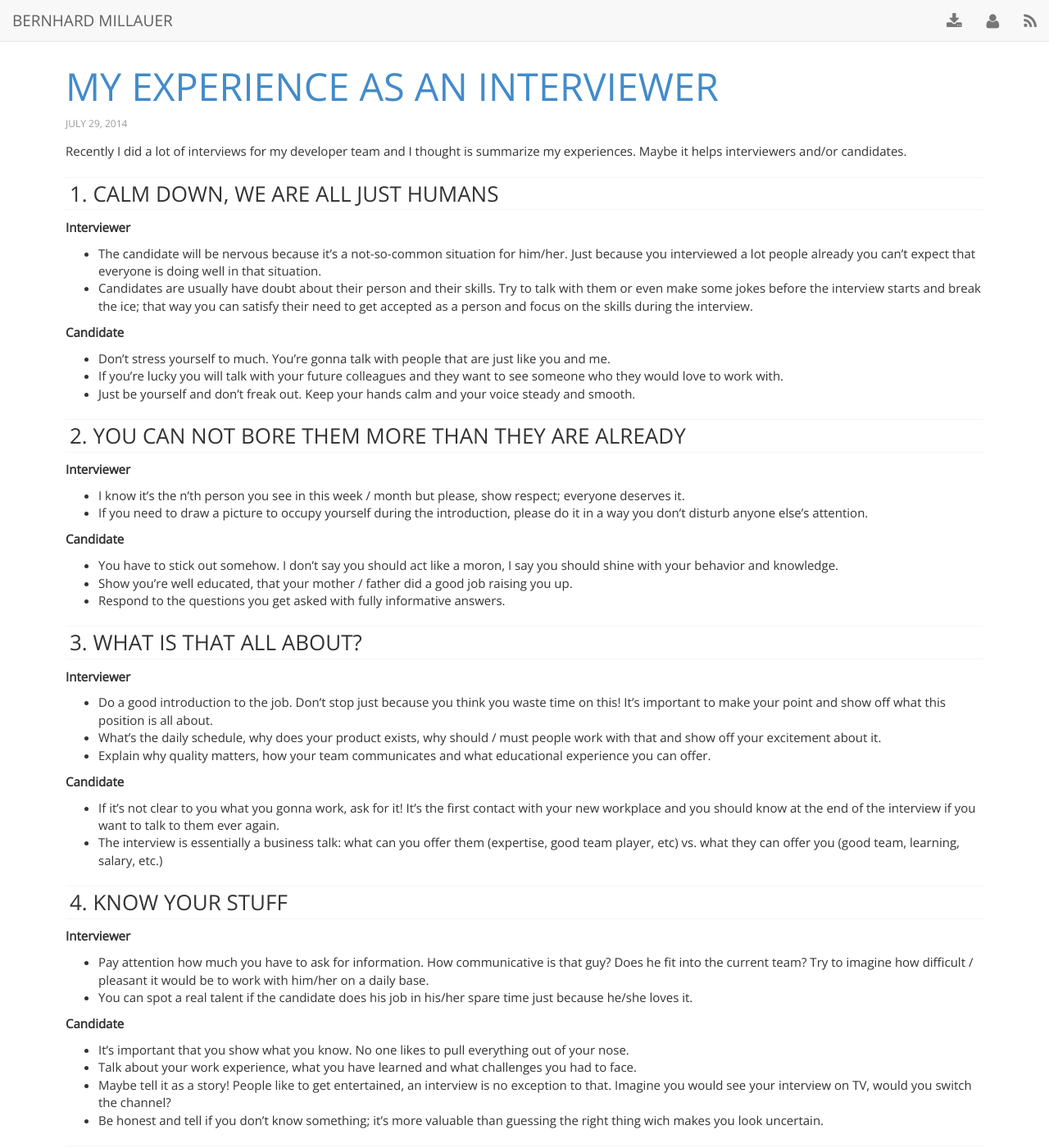
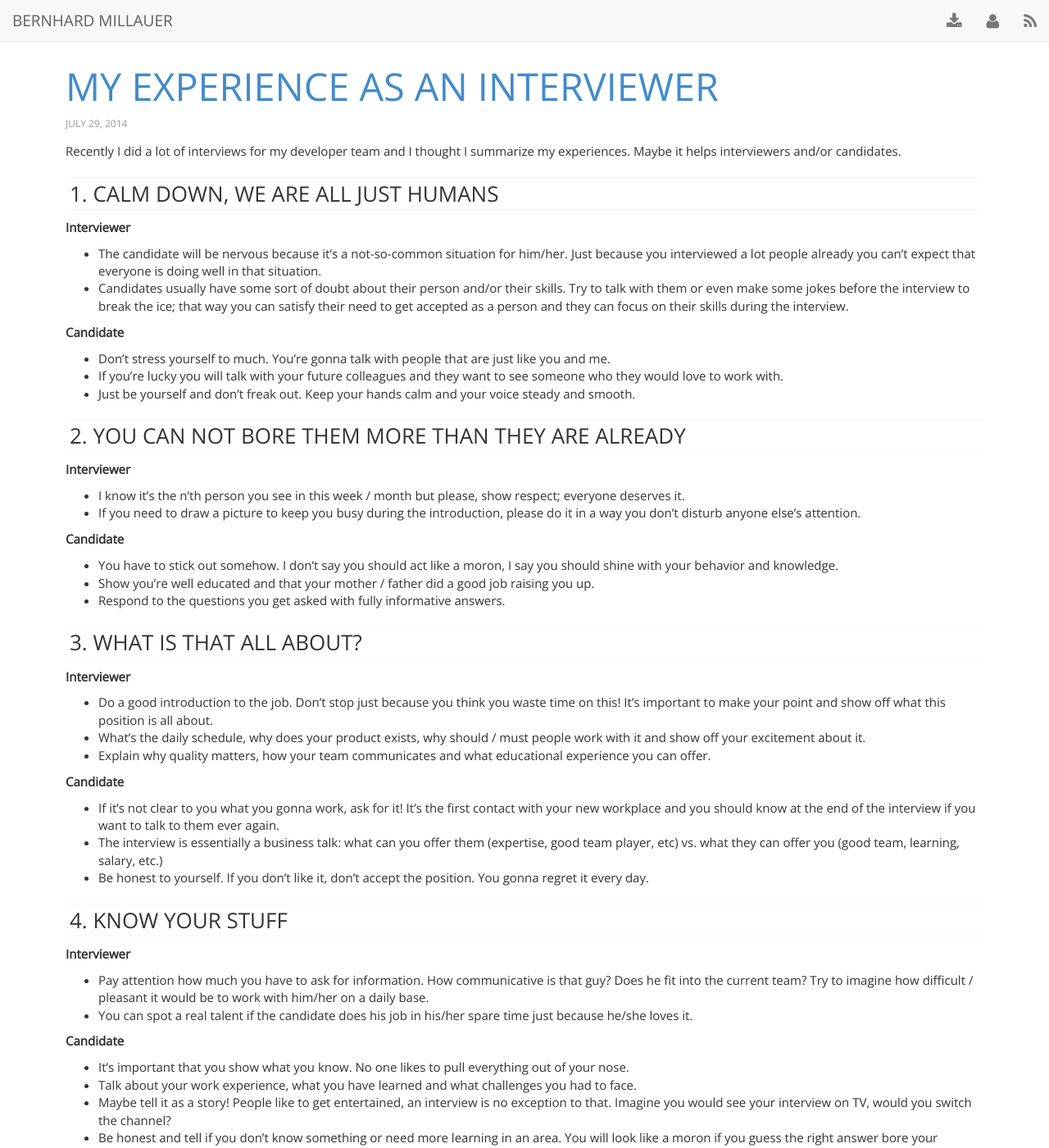
Before and after one commit to SeriousM/seriousm.github.io, a Jekyll site: the page built from _posts/2014-07-29-experience-as-interviewer.md, in a window 1280 px wide and 1400 px high. Shown: the whole window at 82% size. Built offline with Jekyll 4.4.1, drawn with Linux system fonts in a browser that asks for light colours; nearby versions of some CDN libraries; Markdown is read by kramdown in place of the engine named in the settings; comment, search, counter and statistics services are not loaded; some of the changed text lies outside the part shown.

Commit message:
Update 2014-07-29-experience-as-interviewer.md

```diff
--- a/_posts/2014-07-29-experience-as-interviewer.md
+++ b/_posts/2014-07-29-experience-as-interviewer.md
@@ -4,14 +4,14 @@ title:  "My experience as an interviewer"
 date:   2014-07-29 11:54:00
 categories: Work
 ---
-Recently I did a lot of interviews for my developer team and I thought is summarize my experiences. Maybe it helps interviewers and/or candidates.
+Recently I did a lot of interviews for my developer team and I thought I summarize my experiences. Maybe it helps interviewers and/or candidates.
 
 ### 1. Calm down, we are all just humans
 
 **Interviewer**
 
   - The candidate will be nervous because it's a not-so-common situation for him/her. Just because you interviewed a lot people already you can't expect that everyone is doing well in that situation.
-  - Candidates are usually have doubt about their person and their skills. Try to talk with them or even make some jokes before the interview starts and break the ice; that way you can satisfy their need to get accepted as a person and focus on the skills during the interview.
+  - Candidates usually have some sort of doubt about their person and/or their skills. Try to talk with them or even make some jokes before the interview to break the ice; that way you can satisfy their need to get accepted as a person and they can focus on their skills during the interview.
 
 **Candidate**
 
@@ -24,12 +24,12 @@ Recently I did a lot of interviews for my developer team and I thought is summar
 **Interviewer**
 
   - I know it's the n'th person you see in this week / month but please, show respect; everyone deserves it.
-  - If you need to draw a picture to occupy yourself during the introduction, please do it in a way you don't disturb anyone else's attention.
+  - If you need to draw a picture to keep you busy during the introduction, please do it in a way you don't disturb anyone else's attention.
 
 **Candidate**
 
   - You have to stick out somehow. I don't say you should act like a moron, I say you should shine with your behavior and knowledge.
-  - Show you're well educated, that your mother / father did a good job raising you up.
+  - Show you're well educated and that your mother / father did a good job raising you up.
   - Respond to the questions you get asked with fully informative answers.
 
 ### 3. What is that all about?
@@ -37,13 +37,14 @@ Recently I did a lot of interviews for my developer team and I thought is summar
 **Interviewer**
 
   - Do a good introduction to the job. Don't stop just because you think you waste time on this! It's important to make your point and show off what this position is all about.
-  - What's the daily schedule, why does your product exists, why should / must people work with that and show off your excitement about it.
+  - What's the daily schedule, why does your product exists, why should / must people work with it and show off your excitement about it.
   - Explain why quality matters, how your team communicates and what educational experience you can offer.
 
 **Candidate**
 
   - If it's not clear to you what you gonna work, ask for it! It's the first contact with your new workplace and you should know at the end of the interview if you want to talk to them ever again.
   - The interview is essentially a business talk: what can you offer them (expertise, good team player, etc) vs. what they can offer you (good team, learning, salary, etc.)
+  - Be honest to yourself. If you don't like it, don't accept the position. You gonna regret it every day.
 
 ### 4. Know your stuff
 
@@ -57,7 +58,7 @@ Recently I did a lot of interviews for my developer team and I thought is summar
   - It's important that you show what you know. No one likes to pull everything out of your nose.
   - Talk about your work experience, what you have learned and what challenges you had to face.
   - Maybe tell it as a story! People like to get entertained, an interview is no exception to that. Imagine you would see your interview on TV, would you switch the channel?
-  - Be honest and tell if you don't know something; it's more valuable than guessing the right thing wich makes you look uncertain.
+  - Be honest and tell if you don't know something or need more learning in an area. You will look like a moron if you guess the right answer bore your oponent(s).
 
 ### 5. Don't spam with information
 
```
Also changed, not shown: other parts of _posts/2014-07-29-experience-as-interviewer.md (+1 -1 lines).
